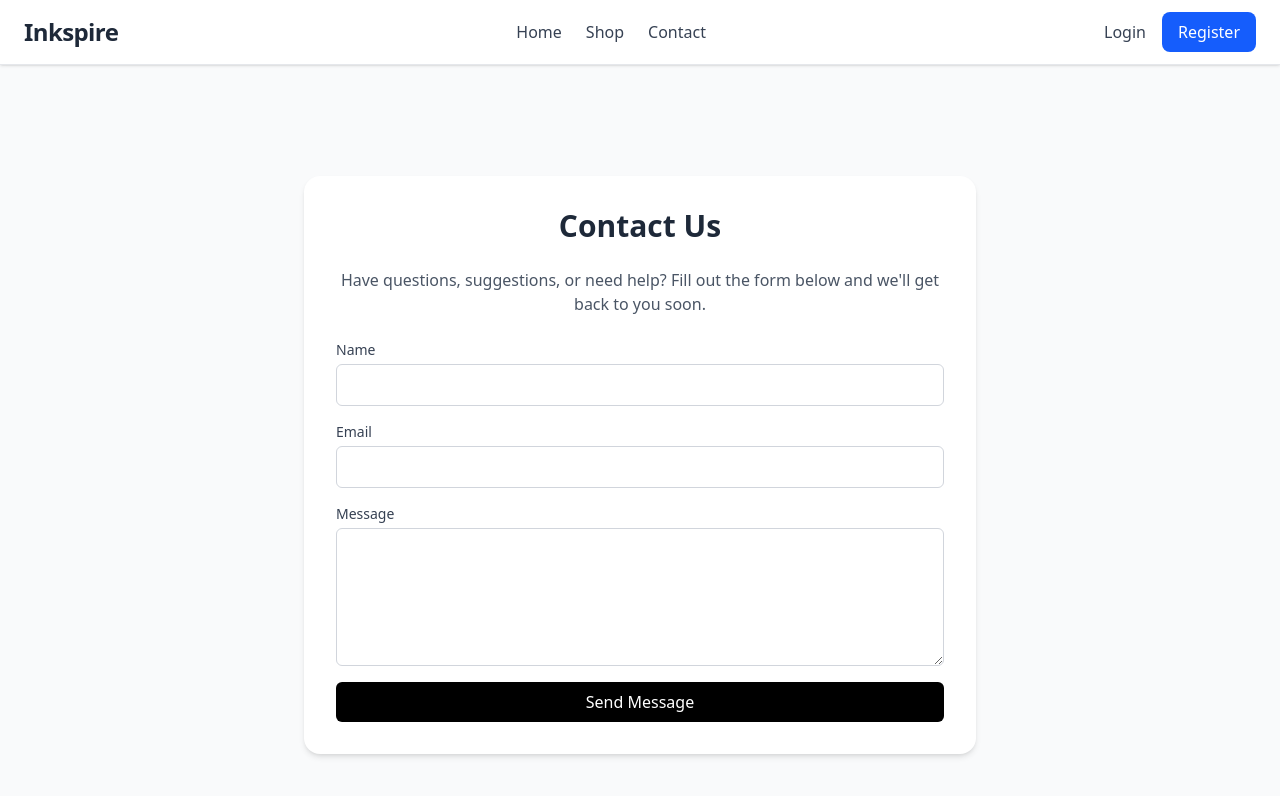
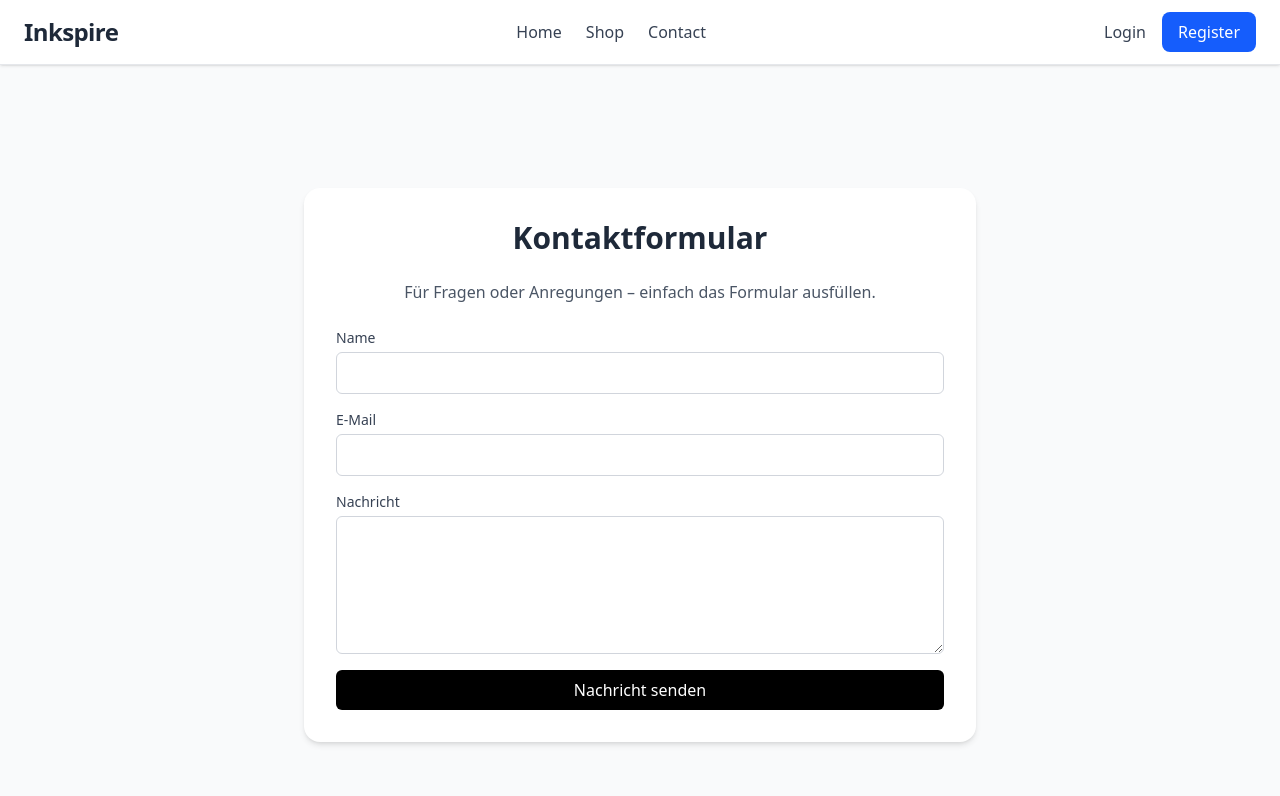
Before and after one commit to enithebest/diplomaInkspire, a SvelteKit app in the folder inksipre/: page /contact in a window 1280 px wide. Shown: the top 796 px of the page. Built offline with nearby package versions, Linux system fonts and the light colour scheme.

Commit message:
implemented logik for kontakt-forn

```diff
--- a/inksipre/src/routes/contact/+page.server.js
+++ b/inksipre/src/routes/contact/+page.server.js
@@ -1,5 +1,13 @@
+// src/routes/contact/+page.server.js
 import { fail } from '@sveltejs/kit';
 import nodemailer from 'nodemailer';
+import {
+	SMTP_HOST,
+	SMTP_PORT,
+	SMTP_USER,
+	SMTP_PASS,
+	CONTACT_RECEIVER
+} from '$env/static/private';
 
 export const actions = {
 	send: async ({ request }) => {
@@ -9,30 +17,39 @@ export const actions = {
 		const message = formData.get('message');
 
 		if (!name || !email || !message) {
-			return fail(400, { error: 'Please fill out all fields.' });
+			return fail(400, { error: 'Bitte alle Felder ausfüllen.' });
 		}
 
-		// Example: using Gmail (you can change this to your SMTP server)
+		// ✅ Transporter – direkter SMTP-Zugang (wie 3.11.1 im Skript)
 		const transporter = nodemailer.createTransport({
-			service: 'gmail',
+			host: SMTP_HOST,
+			port: Number(SMTP_PORT),
+			secure: true, // Port 465 = SSL
 			auth: {
-				user: 'your_email@gmail.com',
-				pass: 'your_app_password' // use App Password, not your normal password
+				user: SMTP_USER,
+				pass: SMTP_PASS
 			}
 		});
 
 		try {
 			await transporter.sendMail({
-				from: email,
-				to: 'ajssii.sala@gmail.com',
-				subject: `New contact form message from ${name}`,
-				text: message
+				from: `"Inkspire Kontakt" <${SMTP_USER}>`,
+				to: CONTACT_RECEIVER,
+				subject: `Neue Nachricht von ${name}`,
+				text: `Von: ${name} <${email}>\n\n${message}`,
+				html: `
+					<h2>Neue Nachricht von Inkspire</h2>
+					<p><b>Name:</b> ${name}</p>
+					<p><b>Email:</b> ${email}</p>
+					<p><b>Nachricht:</b></p>
+					<p>${message}</p>
+				`
 			});
 
-			return { success: 'Message sent successfully!' };
+			return { success: '✅ Ihre Nachricht wurde erfolgreich gesendet.' };
 		} catch (error) {
-			console.error(error);
-			return fail(500, { error: 'Failed to send message. Please try again later.' });
+			console.error('E-Mail-Versand fehlgeschlagen:', error);
+			return fail(500, { error: 'E-Mail-Versand fehlgeschlagen. Bitte später erneut versuchen.' });
 		}
 	}
 };
--- a/inksipre/src/routes/contact/+page.svelte
+++ b/inksipre/src/routes/contact/+page.svelte
@@ -5,9 +5,9 @@
 
 <div class="min-h-screen flex flex-col items-center justify-center bg-gray-50 py-12 px-4">
 	<div class="max-w-2xl w-full bg-white p-8 rounded-2xl shadow-md">
-		<h1 class="text-3xl font-bold mb-6 text-center text-gray-800"> Contact Us</h1>
+		<h1 class="text-3xl font-bold mb-6 text-center text-gray-800"> Kontaktformular</h1>
 		<p class="text-gray-600 mb-6 text-center">
-			Have questions, suggestions, or need help? Fill out the form below and we'll get back to you soon.
+			Für Fragen oder Anregungen – einfach das Formular ausfüllen.
 		</p>
 
 		<form method="POST" action="?/send" use:enhance class="space-y-4">
@@ -22,7 +22,7 @@
 			</div>
 
 			<div>
-				<label class="block text-sm font-medium text-gray-700">Email</label>
+				<label class="block text-sm font-medium text-gray-700">E-Mail</label>
 				<input
 					type="email"
 					name="email"
@@ -32,7 +32,7 @@
 			</div>
 
 			<div>
-				<label class="block text-sm font-medium text-gray-700">Message</label>
+				<label class="block text-sm font-medium text-gray-700">Nachricht</label>
 				<textarea
 					name="message"
 					rows="5"
@@ -45,7 +45,7 @@
 				type="submit"
 				class="w-full bg-black text-white py-2 px-4 rounded-md hover:bg-gray-800 transition-colors"
 			>
-				Send Message
+				Nachricht senden
 			</button>
 
 			{#if form?.success}
```
